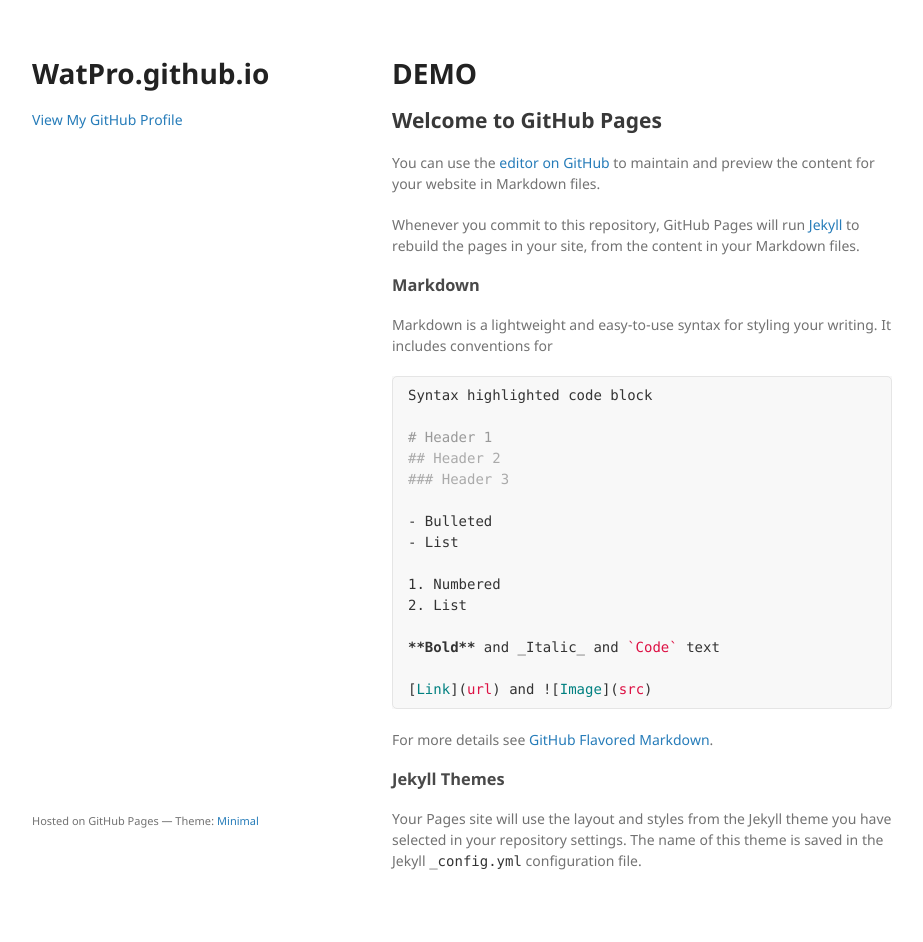
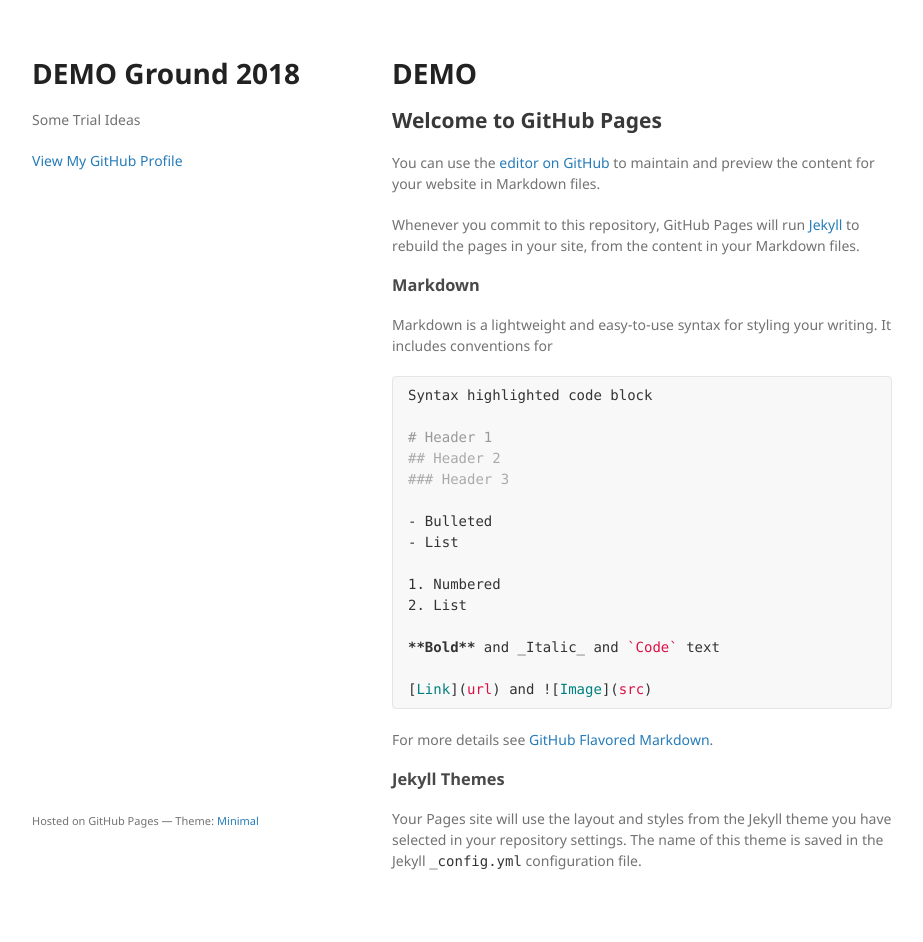
Before and after one commit to WatPro/WatPro.github.io, a Jekyll site: the page built from index.md, in a window 1280 px wide. Shown: the whole page, without its empty margins (178-1101 px from the left). Built offline with Jekyll 4.4.1, drawn with Linux system fonts in a browser that asks for light colours; the repository's description, which GitHub fills in, is left out.

Commit message:
Update _config.yml

```diff
--- a/_config.yml
+++ b/_config.yml
@@ -1,2 +1,3 @@
-name: DEMO
+title: 'DEMO Ground 2018'
+description: 'Some Trial Ideas'
 permalink: /rev_news/:year/:month/:day/:title/
```
